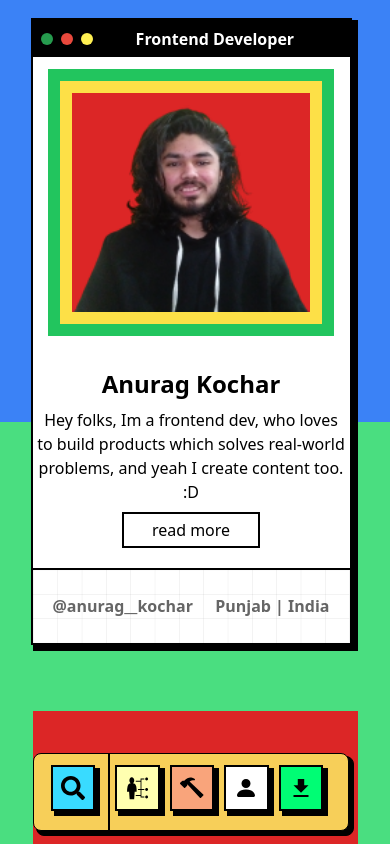
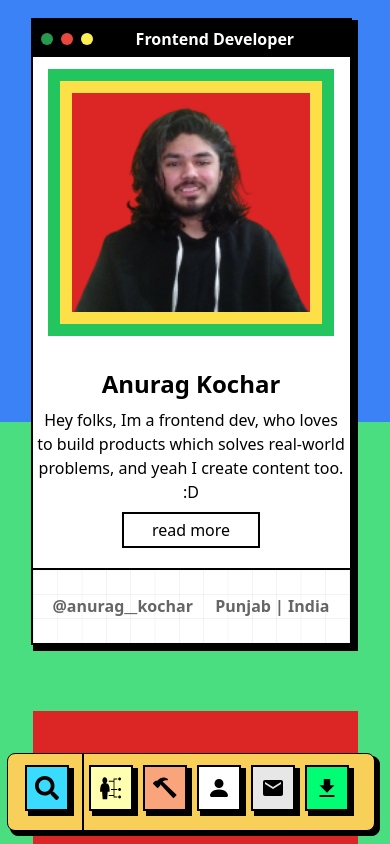
Before and after one commit to Anurag-Kochar-1/neu-os-portfolio, a Next.js app: page / in a window 390 px wide. Built offline with nearby package versions, Linux system fonts and the light colour scheme.

Commit message:
taskbar-icons-updated

```diff
--- a/components/TaskBar/TaskBar.tsx
+++ b/components/TaskBar/TaskBar.tsx
@@ -55,14 +55,14 @@ const TaskBar = () => {
         </div>
 
         {/* Contact icon */}
-        {/* <div className={`lg:hidden w-12 h-12 flex justify-center items-center bg-black border border-black`}>
+        <div className={`lg:hidden w-12 h-12 flex justify-center items-center bg-black border border-black`}>
           <div className={`w-full h-full -mt-2 -ml-2 flex justify-center items-center bg-[#E7E7E7] text-white border-2 border-black`}>
             <MdMail className='text-black' size={"1.5rem"} />
           </div>
-        </div> */}
+        </div>
 
         {/* Download icon */}
-        <div className={`lg:hidden w-12 h-12 flex justify-center items-center bg-black border border-black hover:scale-110 transition-all duration-150 ease-in-out`}>
+        <div className={`lg:hidden w-12 h-12 flex justify-center items-center bg-black border border-black`}>
           <div className={`w-full h-full -mt-2 -ml-2 flex justify-center items-center bg-[#00FD74] text-white border-2 border-black`}>
             <IoMdDownload className='text-black' size={"1.5rem"} />
           </div>
```
